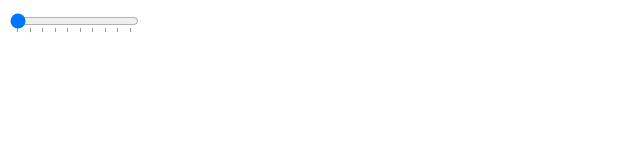
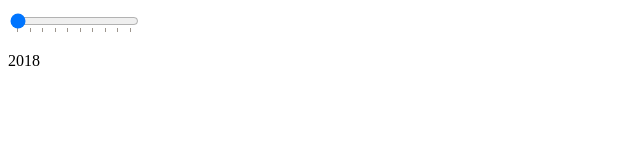
Before and after one commit to TaxFoundation/jobs-map, a React (Create React App) app: page / in a window 1280 px wide. Shown: the top 160 px of the page, without its empty margins (0-640 px from the left). Built offline with nearby package versions, Linux system fonts and the light colour scheme.

Commit message:
Slider changes current year state

```diff
--- a/src/components/Slider.js
+++ b/src/components/Slider.js
@@ -4,7 +4,7 @@ import styled from 'styled-components';
 
 const Range = styled.input``;
 
-const Slider = props => {
+const Slider = () => {
   return (
     <JobsMapContext.Consumer>
       {context => (
@@ -15,11 +15,14 @@ const Slider = props => {
             min={Math.min(...context.years)}
             max={Math.max(...context.years)}
             step="1"
+            value={context.state.currentYear}
+            onChange={e => context.updateState('currentYear', +e.target.value)}
           />
           <datalist id="years">
             {context.years.map((y, i) => (
               <option
                 value={y}
+                key={`range-${y}`}
                 label={i === 0 || i === context.years.length - 1 ? y : ''}
               />
             ))}
--- a/src/components/USMap.js
+++ b/src/components/USMap.js
@@ -4,6 +4,7 @@ import styled from 'styled-components';
 import { geoAlbersUsa, geoPath } from 'd3-geo';
 import { feature } from 'topojson-client';
 import US from '../data/us.json';
+import JobsMapContext from '../Context';
 
 const State = styled.path`
   cursor: pointer;
@@ -35,6 +36,10 @@ export default class USMap extends Component {
         .translate([this.xScale / 2, this.yScale / 2 - 25])
     );
 
-    return <div />;
+    return (
+      <JobsMapContext.Consumer>
+        {context => <p>{context.state.currentYear}</p>}
+      </JobsMapContext.Consumer>
+    );
   }
 }
```
